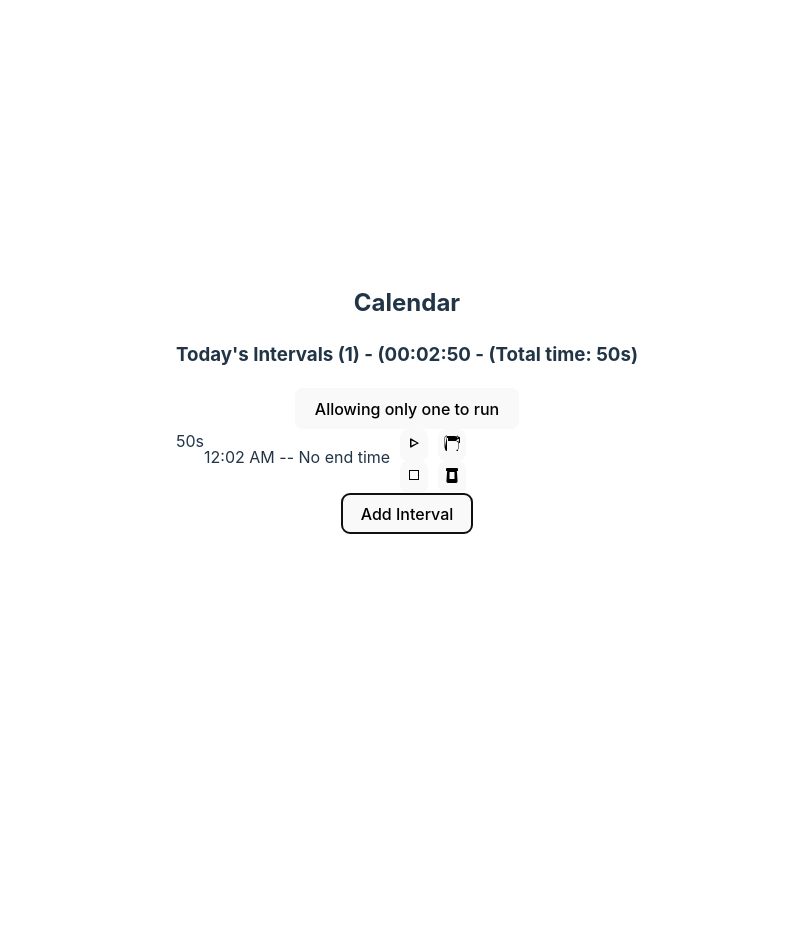
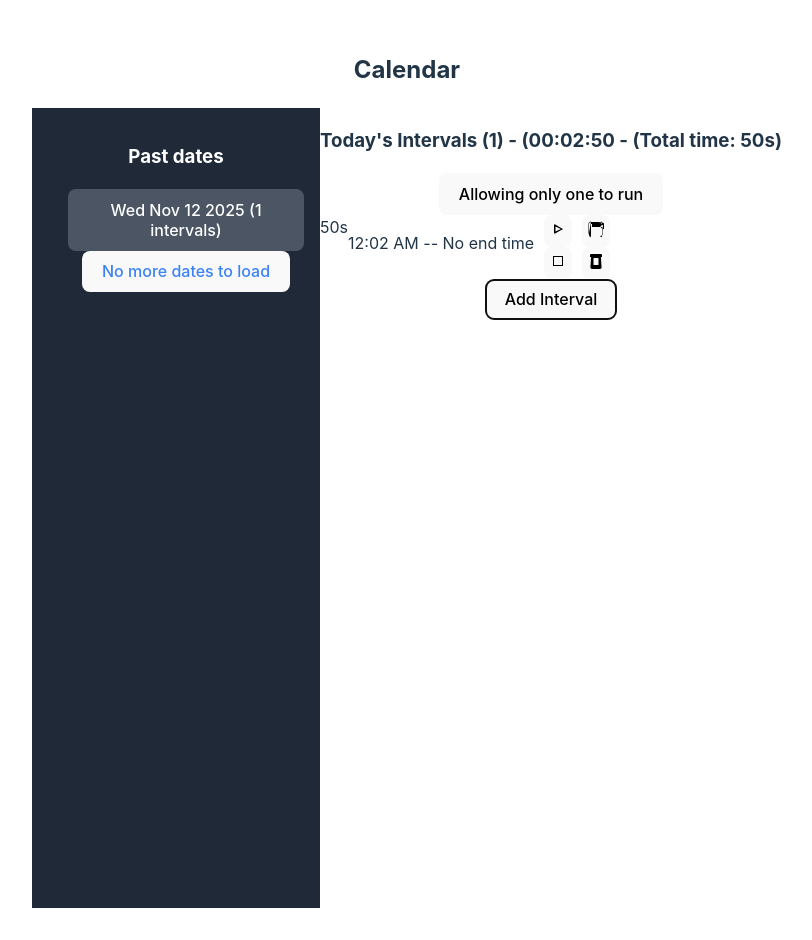
Before and after one commit to israel24961/calcal, a React (Vite) app: page / in a window 1280 px wide. Both pictures are taken after a click on the button "Add Interval". Shown: the whole page, without its empty margins (233-1045 px from the left). Before the commit the page ends 800 px from the top, so only its background shows below. Built offline with nearby package versions, Linux system fonts and the light colour scheme.

Commit message:
Added other dates to calendar

```diff
--- a/package.json
+++ b/package.json
@@ -13,6 +13,7 @@
     "@types/node": "^22.13.5",
     "date-fns": "^4.1.0",
     "react": "^19.0.0",
+    "react-calendar": "^6.0.0",
     "react-dom": "^19.0.0"
   },
   "devDependencies": {
--- a/src/Calendar/ctx.tsx
+++ b/src/Calendar/ctx.tsx
@@ -19,6 +19,8 @@ interface CalendarContextType {
     getDescriptions(): string[];
     setIsStopLastIntervalOnAdd(value: boolean): void;
     getIsStopLastIntervalOnAdd(): boolean;
+    showingDate: Date;
+    setShowingDate(date: Date): void;
 }
 
 export const CalendarContext = createContext<CalendarContextType>({
@@ -31,7 +33,9 @@ export const CalendarContext = createContext<CalendarContextType>({
     deleteInterval: () => null,
     getDescriptions: () => [],
     setIsStopLastIntervalOnAdd: () => { },
-    getIsStopLastIntervalOnAdd: () => true
+    getIsStopLastIntervalOnAdd: () => true,
+    showingDate: new Date(),
+    setShowingDate: () => { },
 })
 
 function mapToObj(map: Map<string, DateInterval[]>): Record<string, DateInterval[]> {
@@ -84,7 +88,7 @@ export const CalendarProvider = ({ children }: any) => {
 
     const addIntervalCalendar = (dateInterval: DateInterval) => {
         // Check intervals with null end date
-        const nowDate = new Date();
+        const nowDate = showingDate;
         if (isStopLastIntervalOnAdd) {
             console.log('Checking for intervals with no end date before adding new interval');
             const currentIntervals = getIntervals(calendar, dateInterval.start || nowDate);
@@ -119,10 +123,13 @@ export const CalendarProvider = ({ children }: any) => {
 
     }
     const getIntervalsCalendar = (date: Date): DateInterval[] => {
-        return getIntervals(calendar, date);
+        return getIntervals(calendar, showingDate);
     }
+    const [showingDate, setShowingDate] = useState<Date>(new Date());
 
     const calendarValue: CalendarContextType = {
+        showingDate,
+        setShowingDate,
         addInterval: addIntervalCalendar,
         getIntervals: getIntervalsCalendar,
         getDates: () => {
--- a/src/Calendar/index.tsx
+++ b/src/Calendar/index.tsx
@@ -29,23 +29,67 @@ const paletteColors = [
     '#a3e635', // lime-400
 ];
 
+// Clickable past dates (showing the number of intervals for each date). When clicked set the current date in the context to that date.
+// Also a button to load more past dates.
+// Dark gray letter if all intervals are ended, otherwise white letter and white gray background. and a tooltip showing that there are active intervals.
+function PastDatesCalendar(): JSX.Element {
+    const calendarContext = useContext(CalendarContext);
+    const showingResults = useRef<number>(5);
+
+    const pastDates = calendarContext.getDates();
+
+
+
+    return <div>
+        <h3> Past dates </h3>
+        <ul className="past-dates-list list-none pl-5">
+            {pastDates.map((date, index) => {
+                const intervals = calendarContext.getIntervals(date);
+                return <li key={index}>
+                    <button className={`date-button ${(intervals.every(interval => interval.end)) ? 'text-gray-400' : 'text-white bg-gray-600'}`}
+                        onClick={() => {
+                            calendarContext.setShowingDate(date);
+                        }}
+                        title={intervals.every(interval => interval.end) ? 'All intervals ended' : 'There are active intervals'}
+                    >
+                        {date.toDateString()} ({intervals.length} intervals)
+                    </button>
+                </li>;
+            })}
+            <li>
+                <button className="load-more-button text-blue-500"
+                    onClick={() => {
+                        showingResults.current += 5;
+                        // Force re-render
+                        calendarContext.setShowingDate(calendarContext.showingDate);
+                    }}>
+                    {pastDates.length > showingResults.current ? 'Load more dates' : 'No more dates to load'}
+                </button>
+            </li>
+        </ul>
+    </div>
+}
+
+
 export function Calendar(): JSX.Element {
     const calendarContext = useContext(CalendarContext);
     return <div className="calendar">
         <h2>Calendar</h2>
-        <CalendarTodayIntervals />
-        <button className="mouse" onClick={() => {
-            console.log('Adding interval');
-            calendarContext.addInterval({} as DateInterval);
-        }} > Add Interval</button>
+        <div className="flex min-h-screen">
+            <aside className="w-64 bg-gray-800 text-white p-4">
+                <PastDatesCalendar />
+            </aside>
+
+            <CalendarIntervalRepresentations />
+        </div>
     </div>
 }
 
-function CalendarTodayIntervals(): JSX.Element {
+function CalendarIntervalRepresentations(): JSX.Element {
     const calendarContext = useContext(CalendarContext);
 
     const [curDate, setCurDate] = useState(new Date());
-    const intervals = calendarContext.getIntervals(curDate);
+    const intervals = calendarContext.getIntervals(calendarContext.showingDate);
 
     useEffect(() => {
         let intervalId: NodeJS.Timeout;
@@ -78,31 +122,90 @@ function CalendarTodayIntervals(): JSX.Element {
     console.log('Current date:', curDate.toLocaleString(), 'Intervals:', intervals);
 
     return <div className="today-intervals">
+        {calendarContext.showingDate.toDateString() === curDate.toDateString() ?
             <h3>Today's Intervals ({intervals.length}) - ({curDate.getHours().toString().padStart(2, '0')}:{curDate.getMinutes().toString().padStart(2, '0')}:{curDate.getSeconds().toString().padStart(2, '0')} - (Total time: {
                 humanDuration(intervals.reduce((acc, interval) => {
                     const elapsed = interval.end ? (interval.end.getTime() - interval.start.getTime()) / 1000 : (new Date().getTime() - interval.start.getTime()) / 1000;
                     return acc + (elapsed || 0);
                 }, 0))
             })
-        </h3>
+            </h3> :
+            <h3> Historic Intervals for {calendarContext.showingDate.toDateString()} ({intervals.length})</h3>
+        }
         <button onClick={() => {
             calendarContext.setIsStopLastIntervalOnAdd(!calendarContext.getIsStopLastIntervalOnAdd());
         }}
             title={`Toggle allowing only one interval to run at a time. Currently: ${calendarContext.getIsStopLastIntervalOnAdd() ? 'Only one allowed' : 'Multiple allowed'}`}
         > {calendarContext.getIsStopLastIntervalOnAdd() ? 'Allowing only one to run' : 'Allowing multiple to run'} </button>
-        {intervals.length === 0 ? <p>No intervals for today</p> :
-            intervals.map((_, index) => {
-                const reversedIndex = intervals.length - 1 - index;
-                const interval = intervals[reversedIndex];
-                return <CalendarOneInterval key={index} interval={interval} />
-            })
-        }
+        <CalendarIntervals intervals={intervals} minimized={false} />
+        <button className="mouse" onClick={() => {
+            console.log('Adding interval');
+            calendarContext.addInterval({} as DateInterval);
+        }} > Add Interval</button>
     </div>;
 }
-function CalendarOneInterval(props: { interval: DateInterval, key: number }): JSX.Element {
+function CalendarIntervals(props: { intervals: DateInterval[], minimized: boolean }): JSX.Element {
+    const minimizedClass = 'text-gray-500';
+    const [isMinimized, setIsMinimized] = useState(props.minimized);
+
+    if (props.minimized) {
+        if (props.intervals.length === 0)
+            return <div className={` ${minimizedClass}`}
+                onClick={() => setIsMinimized(!isMinimized)}>
+                <p>No intervals for today</p>
+            </div>;
+
+        const lastInterval = props.intervals[props.intervals.length - 1];
+        return <div className={minimizedClass}>
+            <CalendarOneInterval interval={lastInterval} key={props.intervals.length - 1} readonly={true} />
+        </div >;
+    }
+
+
+    const elem = props.intervals.map((_, index) => {
+        const reversedIndex = props.intervals.length - 1 - index;
+        const interval = props.intervals[reversedIndex];
+        return <CalendarOneInterval key={index} interval={interval} readonly={false} />;
+    })
+    return <div>
+        {elem}
+    </div>
+
+}
+
+function CalendarOneInterval(props: { interval: DateInterval, key: number, readonly: boolean }): JSX.Element {
     const calendarContext = useContext(CalendarContext);
     const [originalInterval] = useState<DateInterval>(props.interval);
     const [intervalState, setIntervalState] = useState(props.interval);
+
+    function hash(text: string): number {
+        if (!text) return 0
+
+        let state = 13 // prime
+        for (let index = 0; index < text.length; index++) {
+            const charCode: number = text.charCodeAt(index);
+            state += state * charCode;
+            // Prevent overflow by %
+            state %= (charCode * 3109) // prime
+        }
+        return state;
+    }
+    const msgColorLabel = paletteColors[hash(intervalState.msg) % paletteColors.length];
+
+    // If the interval has an end time, calculate the elapsed time in seconds, else with the current time
+    const elapsedTime: number | null = intervalState.end
+        ? (intervalState.end.getTime() - intervalState.start.getTime()) / 1000
+        : (new Date().getTime() - intervalState.start.getTime()) / 1000;
+
+    const interval_container = 'flex flex-row items-center justify-between p-2 border-b border-gray-200 dark:border-gray-700 ';
+    if (props.readonly)
+        return <div className={interval_container}>
+            <div className="interval-duration" > {humanDuration(elapsedTime || 0)} </div>
+            <div className="interval" onClick={() => { setIsEditing(!isEditing); }}>
+                <p>{intervalState.start.toLocaleTimeString([], { hour: "2-digit", minute: "2-digit" })} -- {intervalState.end ? intervalState.end.toLocaleTimeString() : 'No end time'}</p>
+            </div>
+        </div>
+
 
     const [isEditing, setIsEditing] = useState(false);
     useEffect(() => {
@@ -167,24 +270,6 @@ function CalendarOneInterval(props: { interval: DateInterval, key: number }): JS
     const themeWhenNotEditing = intervalState.end ? 'text-gray-500 dark:text-gray-400 border-gray-300 dark:border-gray-600 ' +
         'cursor-not-allowed' : '';
 
-    function hash(text: string): number {
-        if (!text) return 0
-
-        let state = 13 // prime
-        for (let index = 0; index < text.length; index++) {
-            const charCode: number = text.charCodeAt(index);
-            state += state * charCode;
-            // Prevent overflow by %
-            state %= (charCode * 3109) // prime
-        }
-        return state;
-    }
-    const msgColorLabel = paletteColors[hash(intervalState.msg) % paletteColors.length];
-
-    // If the interval has an end time, calculate the elapsed time in seconds, else with the current time
-    const elapsedTime: number | null = intervalState.end
-        ? (intervalState.end.getTime() - intervalState.start.getTime()) / 1000
-        : (new Date().getTime() - intervalState.start.getTime()) / 1000;
 
 
     return <>
@@ -266,7 +351,7 @@ function CalendarOneIntervalEdit(props: { interval: DateInterval, onSave: (inter
     const handleChangeSelect = (e: React.ChangeEvent<HTMLSelectElement>) => {
         const value = e.target.value;
         props.onSave({ ...props.interval, msg: value });
-        // setIntervalState(prev => ({ ...prev, msg: value }));
+        // setIntervalState(prev => ({...prev, msg: value }));
     };
 
 
```
Also changed, not shown: 2 other files (tests, documents, lock files or other folders). Lines whose indentation alone changed are shown as unchanged.
